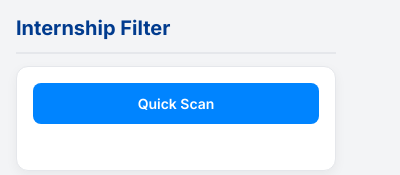
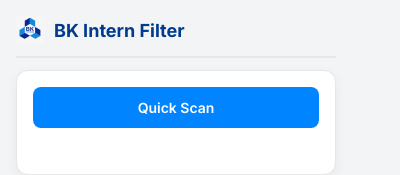
Before and after one commit to hoonz565/hcmut-internship-filter-extension, a browser extension: page popup.html in a window 400 px wide. Shown: the top 175 px of the page. Drawn offline with Linux system fonts and the light colour scheme.

Commit message:
feat: implement professional UI update with HCMUT theme and branded header

```diff
--- a/popup.html
+++ b/popup.html
@@ -27,14 +27,27 @@
       color: var(--text-main);
     }
 
+    .header {
+      display: flex;
+      align-items: center;
+      gap: 10px;
+      margin-bottom: 12px;
+      border-bottom: 2px solid var(--border-color);
+      padding-bottom: 12px;
+    }
+
+    .header img {
+      width: 28px;
+      height: 28px;
+      border-radius: 4px;
+      object-fit: cover;
+    }
+
     h2 {
-      margin-top: 0;
-      font-size: 20px;
+      margin: 0;
+      font-size: 18px;
       font-weight: 700;
       color: var(--accent-secondary);
-      padding-bottom: 12px;
-      margin-bottom: 12px;
-      border-bottom: 2px solid var(--border-color);
     }
 
     .card {
@@ -164,7 +177,10 @@
   </style>
 </head>
 <body>
-  <h2>Internship Filter</h2>
+  <div class="header">
+    <img src="icon/logo.jpg" alt="BK Logo">
+    <h2>BK Intern Filter</h2>
+  </div>
 
   <div class="card">
     <div class="action-group">
```
Also changed, not shown: README.md.
